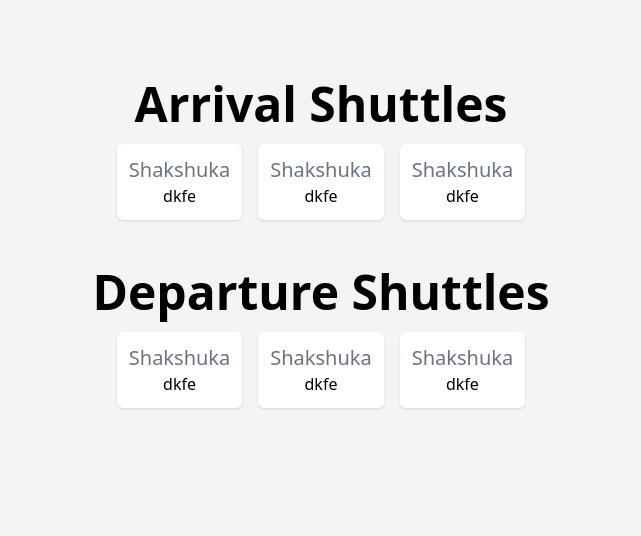
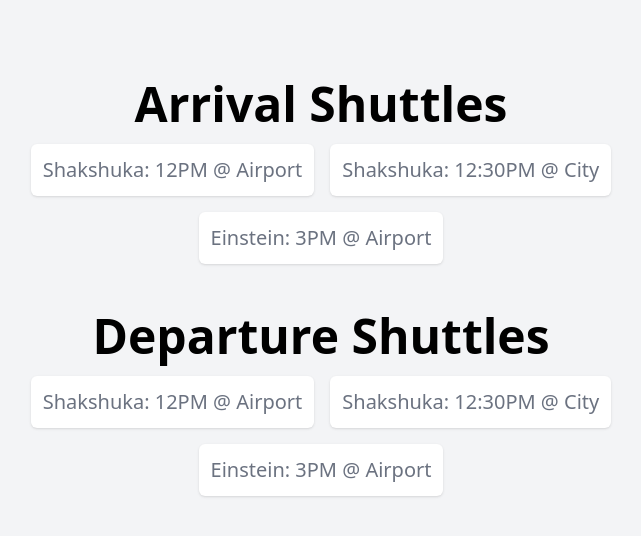
Before and after one commit to AxiomaticAdi/gar-wedding, a React (Vite) app: page /gar-wedding/shuttles in a window 1280 px wide. Shown: the top 536 px of the page, without its empty margins (319-960 px from the left). Built offline with nearby package versions, Linux system fonts and the light colour scheme.

Commit message:
Define shuttle data types and create dummy data

```diff
--- a/src/components/InfoBox.tsx
+++ b/src/components/InfoBox.tsx
@@ -1,6 +1,6 @@
 interface InfoBoxProps {
 	title: string;
-	description: string;
+	description?: string;
 	onClick?: () => void;
 }
 
@@ -11,7 +11,7 @@ export default function InfoBox({ title, description, onClick }: InfoBoxProps) {
 			className="flex flex-col justify-center items-center bg-white rounded-md p-3 shadow hover:bg-gray-100"
 		>
 			<h4 className="text-xl text-gray-500">{title}</h4>
-			<p>{description}</p>
+			{description && <p>{description}</p>}
 		</button>
 	);
 }
--- /dev/null
+++ b/src/data/ShuttlesData.ts
@@ -0,0 +1,86 @@
+import { ShuttleOptionsDictionary } from "../types";
+
+const airportAddress =
+	"Aeropuerto Internacional Benito Juárez, Av. Capitán Carlos León S/N, Peñón de los Baños, Venustiano Carranza, 15620 Ciudad de México, CDMX, Mexico";
+const venueAddress =
+	"Hacienda Vista Hermosa, Carretera Alpuyeca Tequesquitengo Km 7, 62680 San José Vista Hermosa, Mor., Mexico";
+
+export const ArrivalShuttlesData: ShuttleOptionsDictionary = {
+	// TODO: Change Shakshuka to Anakin + Vader
+	"Shakshuka: 12PM @ Airport": {
+		id: "Anakin: 12PM @ City",
+		pickupName: "Shakshuka",
+		pickupAddress: airportAddress,
+		pickupTime: "08:00",
+		pickupNotes: "Front door",
+		dropoffName: "Venue",
+		dropoffAddress: venueAddress,
+		dropoffTime: "08:30",
+		dropoffNotes: "Back entrance",
+		notes: "Regular route",
+	},
+	"Shakshuka: 12:30PM @ City": {
+		id: "Vader: 12:30PM @ City",
+		pickupName: "Shakshuka",
+		pickupAddress: "123 Main St",
+		pickupTime: "08:00",
+		pickupNotes: "Front door",
+		dropoffName: "Venue",
+		dropoffAddress: venueAddress,
+		dropoffTime: "08:30",
+		dropoffNotes: "Back entrance",
+		notes: "Regular route",
+	},
+	"Einstein: 3PM @ Airport": {
+		id: "Einstein: 3PM @ Airport",
+		pickupName: "Shakshuka",
+		pickupAddress: "123 Main St",
+		pickupTime: "08:00",
+		pickupNotes: "Front door",
+		dropoffName: "Venue",
+		dropoffAddress: venueAddress,
+		dropoffTime: "08:30",
+		dropoffNotes: "Back entrance",
+		notes: "Regular route",
+	},
+};
+
+export const DepartureShuttlesData: ShuttleOptionsDictionary = {
+	// TODO: Change Shakshuka to Anakin + Vader
+	"Shakshuka: 12PM @ Airport": {
+		id: "Anakin: 12PM @ City",
+		pickupName: "Venue",
+		pickupAddress: venueAddress,
+		pickupTime: "08:00",
+		pickupNotes: "Front door",
+		dropoffName: "Airport",
+		dropoffAddress: airportAddress,
+		dropoffTime: "08:30",
+		dropoffNotes: "Back entrance",
+		notes: "Regular route",
+	},
+	"Shakshuka: 12:30PM @ City": {
+		id: "Vader: 12:30PM @ City",
+		pickupName: "Shakshuka",
+		pickupAddress: venueAddress,
+		pickupTime: "08:00",
+		pickupNotes: "Front door",
+		dropoffName: "Airport",
+		dropoffAddress: airportAddress,
+		dropoffTime: "08:30",
+		dropoffNotes: "Back entrance",
+		notes: "Regular route",
+	},
+	"Einstein: 3PM @ Airport": {
+		id: "Einstein: 3PM @ Airport",
+		pickupName: "Shakshuka",
+		pickupAddress: venueAddress,
+		pickupTime: "08:00",
+		pickupNotes: "Front door",
+		dropoffName: "Airport",
+		dropoffAddress: airportAddress,
+		dropoffTime: "08:30",
+		dropoffNotes: "Back entrance",
+		notes: "Regular route",
+	},
+};
--- a/src/pages/ShuttlesPage.tsx
+++ b/src/pages/ShuttlesPage.tsx
@@ -1,5 +1,10 @@
 import InfoBox from "../components/InfoBox";
 import Page from "../components/Page";
+
+import {
+	ArrivalShuttlesData,
+	DepartureShuttlesData,
+} from "../data/ShuttlesData";
 
 export default function ShuttlesPage() {
 	return (
@@ -7,18 +12,18 @@ export default function ShuttlesPage() {
 			<div className="flex flex-col items-center gap-12">
 				<div className="flex flex-col items-center justify-center gap-4">
 					<h3 className="text-5xl font-bold">Arrival Shuttles</h3>
-					<div className="flex flex-wrap gap-4">
-						<InfoBox title={"Shakshuka"} description={"dkfe"} />
-						<InfoBox title={"Shakshuka"} description={"dkfe"} />
-						<InfoBox title={"Shakshuka"} description={"dkfe"} />
+					<div className="flex flex-wrap justify-center gap-4">
+						{Object.entries(ArrivalShuttlesData).map(([shuttleId]) => (
+							<InfoBox key={shuttleId} title={shuttleId} />
+						))}
 					</div>
 				</div>
 				<div className="flex flex-col items-center justify-center gap-4">
 					<h3 className="text-5xl font-bold">Departure Shuttles</h3>
-					<div className="flex flex-wrap gap-4">
-						<InfoBox title={"Shakshuka"} description={"dkfe"} />
-						<InfoBox title={"Shakshuka"} description={"dkfe"} />
-						<InfoBox title={"Shakshuka"} description={"dkfe"} />
+					<div className="flex flex-wrap justify-center gap-4">
+						{Object.entries(DepartureShuttlesData).map(([shuttleId]) => (
+							<InfoBox key={shuttleId} title={shuttleId} />
+						))}
 					</div>
 				</div>
 			</div>
```
